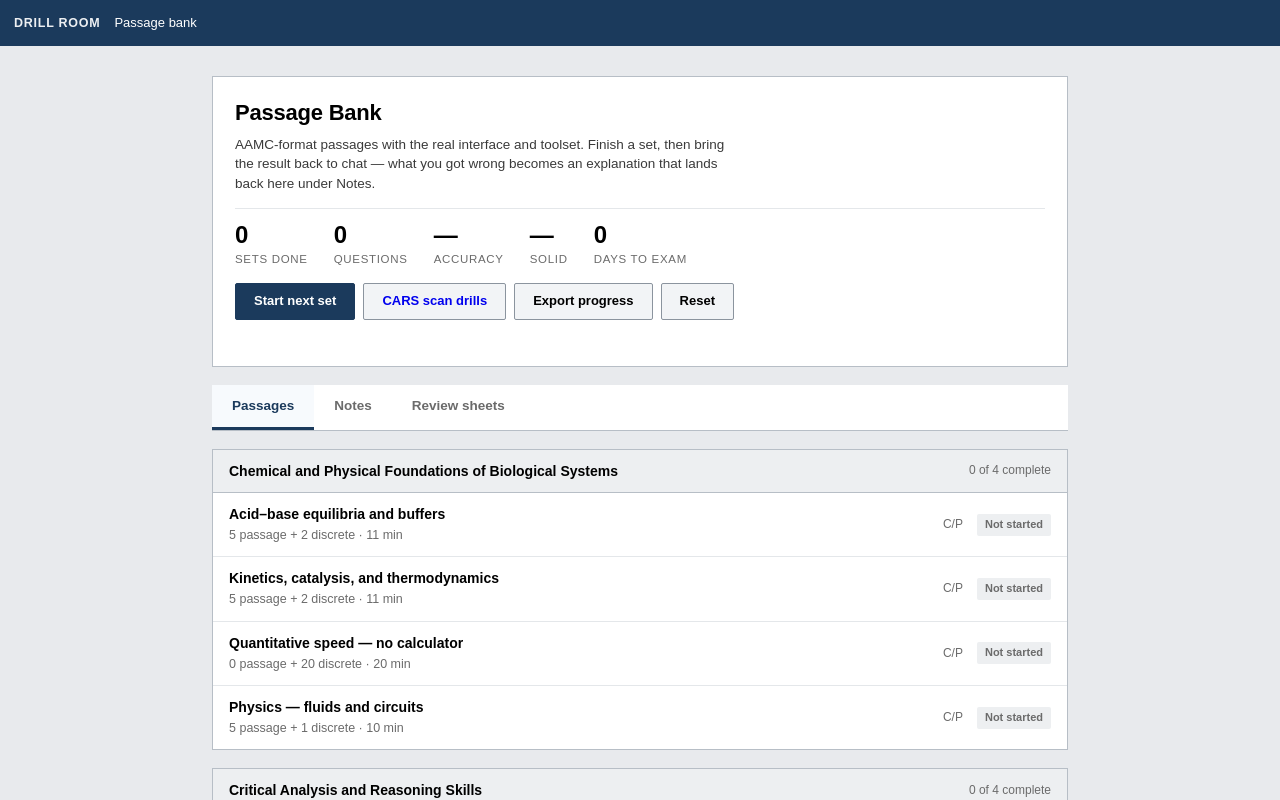
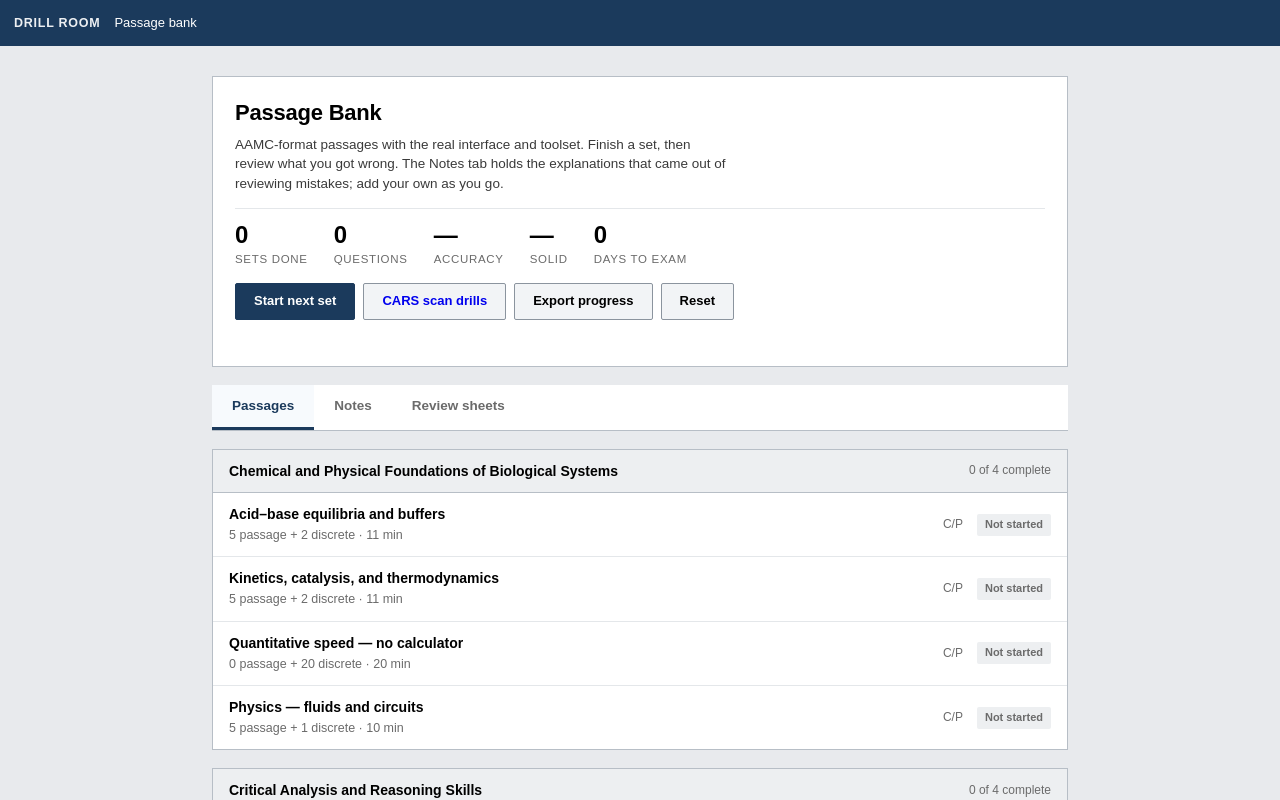
Before and after one commit to calvinslinde/drill-room, a plain HTML site: page app/index.html in a window 1280 px wide. Drawn offline with Linux system fonts and the light colour scheme.

Commit message:
Home text: stand alone for people who did not build it

```diff
--- a/app/index.html
+++ b/app/index.html
@@ -258,7 +258,7 @@ body.strike .opt:hover{background:#FBEAE8}
 <div id="home"><div class="hin">
   <div class="hero">
     <h1>Passage Bank</h1>
-    <p>AAMC-format passages with the real interface and toolset. Finish a set, then bring the result back to chat — what you got wrong becomes an explanation that lands back here under Notes.</p>
+    <p>AAMC-format passages with the real interface and toolset. Finish a set, then review what you got wrong. The Notes tab holds the explanations that came out of reviewing mistakes; add your own as you go.</p>
     <div class="stats2">
       <div class="s2"><span class="v" id="sDone">0</span><span class="l">Sets done</span></div>
       <div class="s2"><span class="v" id="sQs">0</span><span class="l">Questions</span></div>
```
